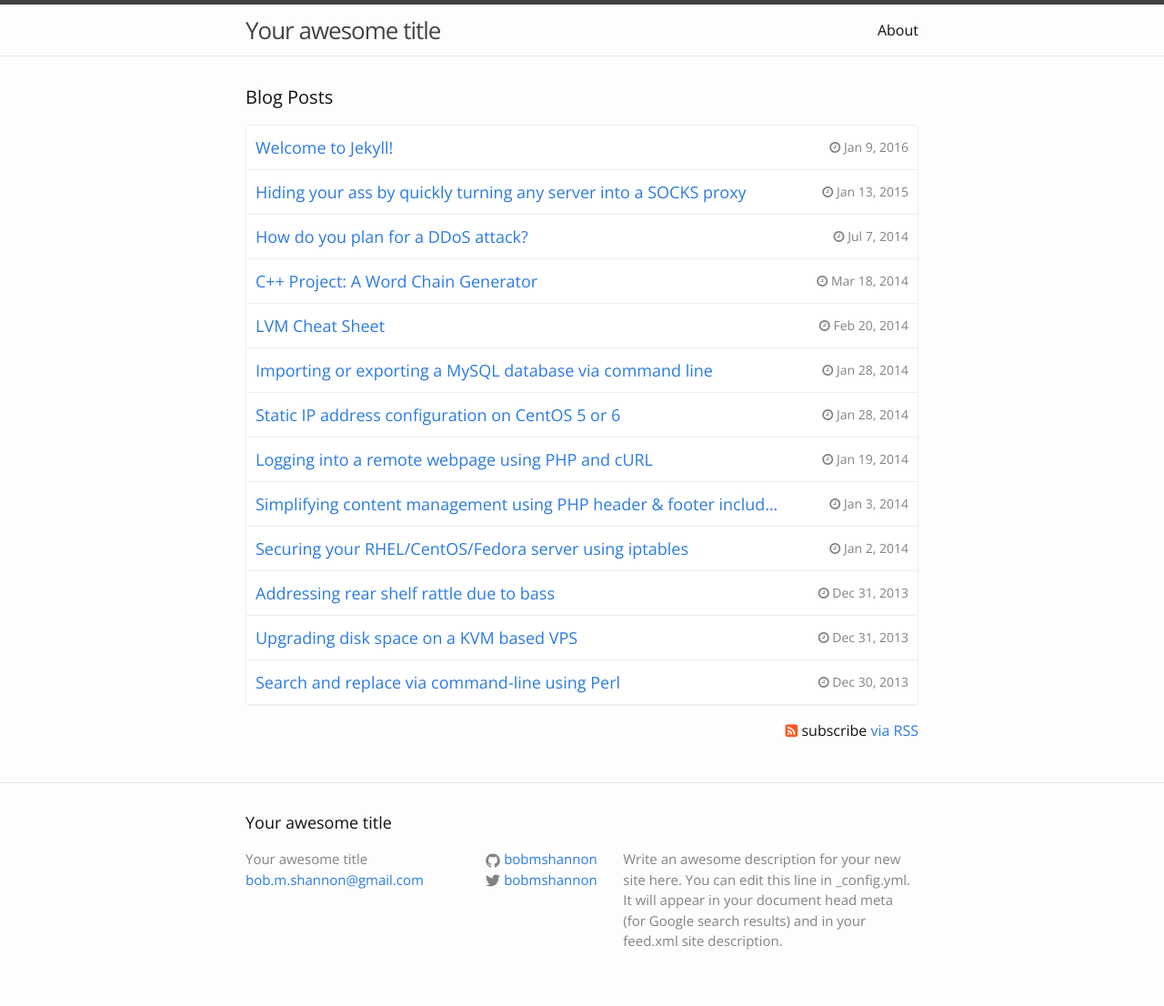
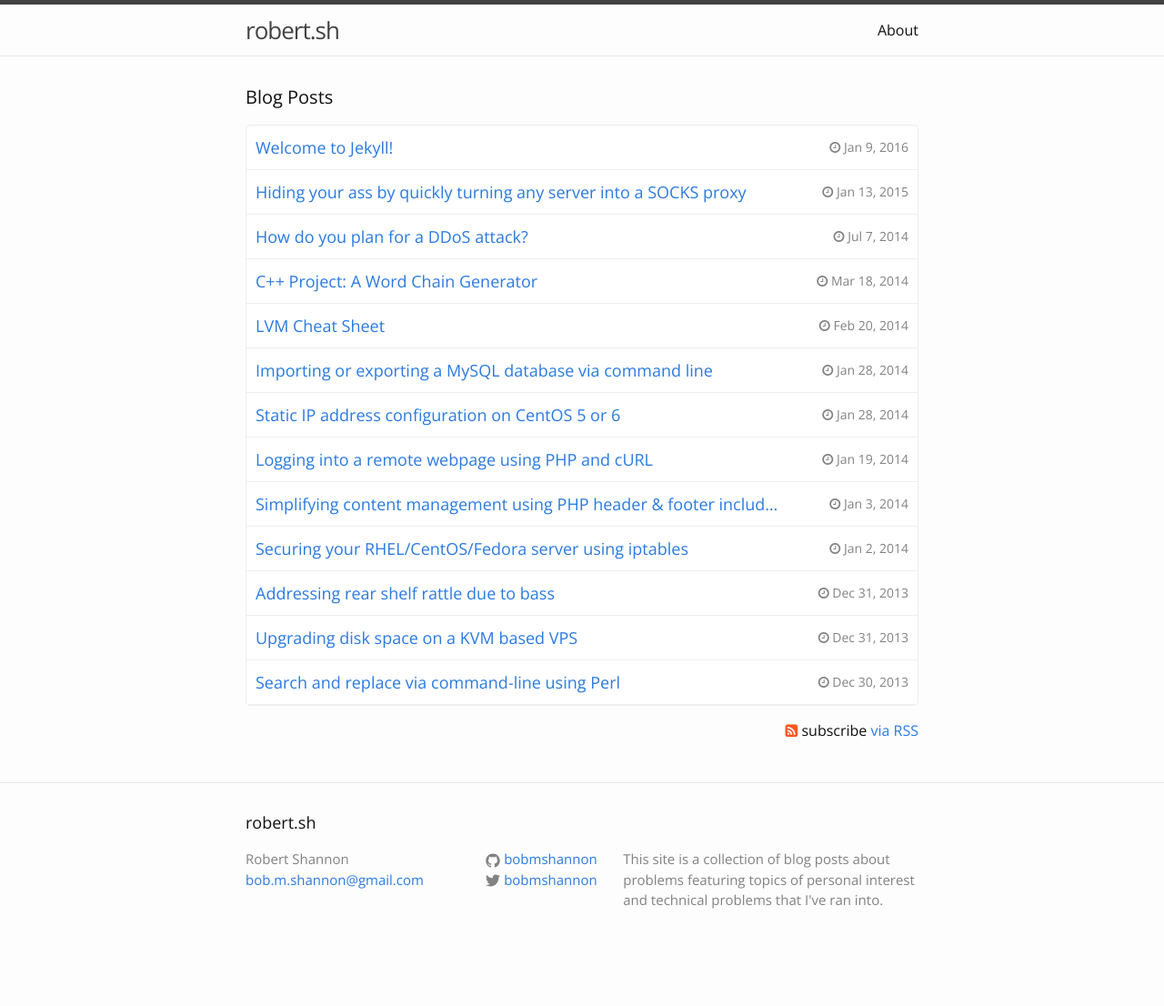
Before and after one commit to bobmshannon/robert.sh, a Jekyll site: the page built from index.html, in a window 1280 px wide. Shown: the whole page at 91% size. Built offline with Jekyll 4.4.1, drawn with Linux system fonts in a browser that asks for light colours; nearby versions of some CDN libraries; after the commit the page ends 1061 px from its top, so only the background shows below that.

Commit message:
Update site description and title

```diff
--- a/_config.yml
+++ b/_config.yml
@@ -6,17 +6,17 @@
 # 'jekyll serve'. If you change this file, please restart the server process.
 
 # Site settings
-title: Your awesome title
+title: robert.sh
 email: bob.m.shannon@gmail.com
 description: > # this means to ignore newlines until "baseurl:"
-  Write an awesome description for your new site here. You can edit this
-  line in _config.yml. It will appear in your document head meta (for
-  Google search results) and in your feed.xml site description.
+  This site is a collection of blog posts about problems featuring topics of personal
+  interest and technical problems that I've ran into.
 baseurl: "" # the subpath of your site, e.g. /blog
 url: "https://robert.sh" # the base hostname & protocol for your site
 twitter_username: bobmshannon
 github_username:  bobmshannon
 permalink: "/blog/:title"
+full_name: "Robert Shannon"
 
 # Build settings
 markdown: kramdown
--- a/_includes/footer.html
+++ b/_includes/footer.html
@@ -7,7 +7,7 @@
     <div class="footer-col-wrapper">
       <div class="footer-col footer-col-1">
         <ul class="contact-list">
-          <li>{{ site.title }}</li>
+          <li>{{ site.full_name }}</li>
           <li><a href="mailto:{{ site.email }}">{{ site.email }}</a></li>
         </ul>
       </div>
```
